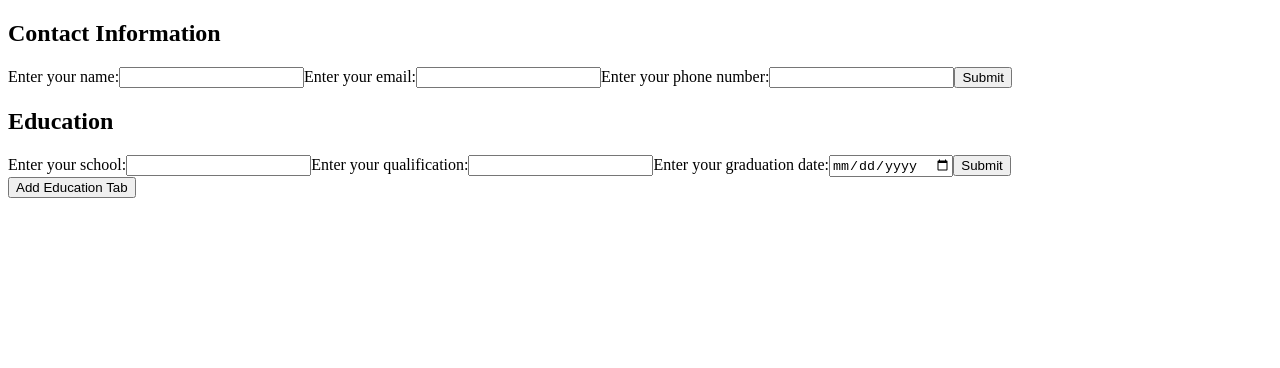
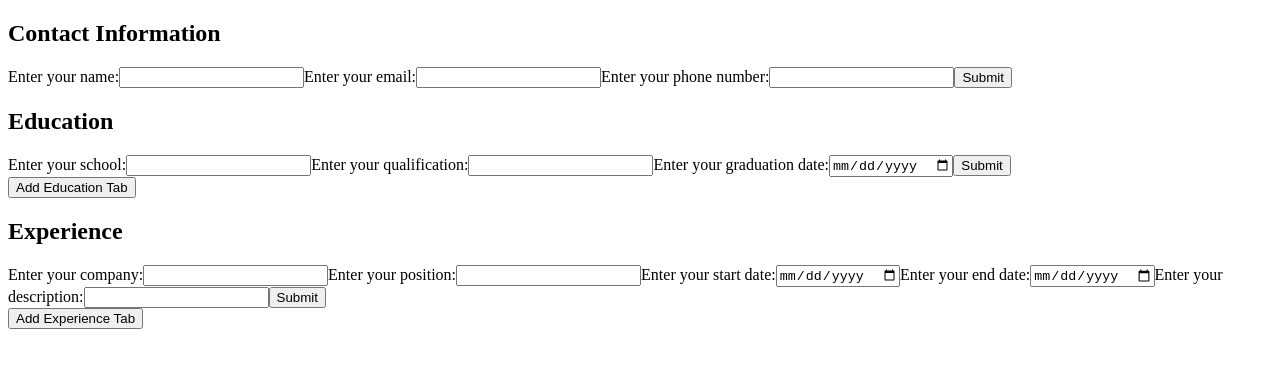
Before and after one commit to Dreadlock0926/cv-application, a React (Vite) app: page / in a window 1280 px wide. Shown: the top 368 px of the page. Built offline with nearby package versions, Linux system fonts and the light colour scheme.

Commit message:
Experience Component implemented

```diff
--- a/src/App.jsx
+++ b/src/App.jsx
@@ -1,5 +1,6 @@
 import ContactComponent from "./components/ContactComponent";
 import EducationComponent from "./components/EducationComponent";
+import ExperienceComponent from "./components/ExperienceComponent";
 import { useState } from "react";
 import { useEffect } from "react";
 
@@ -10,6 +11,10 @@ function App() {
 
   const [educationComponents, setEducationComponents] = useState([
     <EducationComponent key={0} id={0} setEducation={setEducation} />,
+  ]);
+
+  const [experienceComponents, setExperienceComponents] = useState([
+    <ExperienceComponent key={0} id={0} setExperience={setExperience} />,
   ]);
 
   const addEducationTab = () => {
@@ -23,6 +28,17 @@ function App() {
     ]);
   };
 
+  const addExperienceTab = () => {
+    setExperienceComponents((prevState) => [
+      ...prevState,
+      <ExperienceComponent
+        key={prevState.length}
+        id={prevState.length}
+        setExperience={setExperience}
+      />,
+    ]);
+  };
+
   useEffect(() => {
     console.log(contact);
   }, [contact]);
@@ -31,6 +47,10 @@ function App() {
     console.log(education);
   }, [education]);
 
+  useEffect(() => {
+    console.log(experience);
+  }, [experience]);
+
   return (
     <>
       <h2>Contact Information</h2>
@@ -38,8 +58,9 @@ function App() {
       <h2>Education</h2>
       {educationComponents}
       <button onClick={addEducationTab}>Add Education Tab</button>
-      {/* <h2>Experience</h2>
-      <ExperienceComponent setExperience={setExperience} /> */}
+      <h2>Experience</h2>
+      {experienceComponents}
+      <button onClick={addExperienceTab}>Add Experience Tab</button>
     </>
   );
 }
--- a/src/components/ExperienceComponent.jsx
+++ b/src/components/ExperienceComponent.jsx
@@ -0,0 +1,98 @@
+import React from "react";
+import { useState, useRef } from "react";
+
+const ExperienceComponent = ({ id, setExperience }) => {
+  const [company, setCompany] = useState("");
+  const [position, setPosition] = useState("");
+  const [startDate, setStartDate] = useState("");
+  const [endDate, setEndDate] = useState("");
+  const [description, setDescription] = useState("");
+
+  const companyRef = useRef(null);
+  const positionRef = useRef(null);
+  const startDateRef = useRef(null);
+  const endDateRef = useRef(null);
+  const descriptionRef = useRef(null);
+
+  const submitRef = useRef(null);
+
+  const setExperienceObject = () => {
+    if (submitRef.current.innerText === "Edit") {
+      companyRef.current.readOnly = false;
+      positionRef.current.readOnly = false;
+      startDateRef.current.readOnly = false;
+      endDateRef.current.readOnly = false;
+      descriptionRef.current.readOnly = false;
+
+      submitRef.current.innerText = "Submit";
+      return;
+    } else {
+      const experienceObject = {
+        company: company,
+        position: position,
+        startDate: startDate,
+        endDate: endDate,
+        description: description,
+      };
+      setExperience((prevState) => ({ ...prevState, [id]: experienceObject }));
+
+      companyRef.current.readOnly = true;
+      positionRef.current.readOnly = true;
+      startDateRef.current.readOnly = true;
+      endDateRef.current.readOnly = true;
+      descriptionRef.current.readOnly = true;
+
+      submitRef.current.innerText = "Edit";
+    }
+  };
+
+  return (
+    <form>
+      <label htmlFor="company">Enter your company:</label>
+      <input
+        ref={companyRef}
+        type="text"
+        id="company"
+        value={company}
+        onChange={(e) => setCompany(e.target.value)}
+      />
+      <label htmlFor="position">Enter your position:</label>
+      <input
+        ref={positionRef}
+        type="text"
+        id="position"
+        value={position}
+        onChange={(e) => setPosition(e.target.value)}
+      />
+      <label htmlFor="startDate">Enter your start date:</label>
+      <input
+        ref={startDateRef}
+        type="date"
+        id="startDate"
+        value={startDate}
+        onChange={(e) => setStartDate(e.target.value)}
+      />
+      <label htmlFor="endDate">Enter your end date:</label>
+      <input
+        ref={endDateRef}
+        type="date"
+        id="endDate"
+        value={endDate}
+        onChange={(e) => setEndDate(e.target.value)}
+      />
+      <label htmlFor="description">Enter your description:</label>
+      <input
+        ref={descriptionRef}
+        type="text"
+        id="description"
+        value={description}
+        onChange={(e) => setDescription(e.target.value)}
+      />
+      <button ref={submitRef} type="button" onClick={setExperienceObject}>
+        Submit
+      </button>
+    </form>
+  );
+};
+
+export default ExperienceComponent;
```
